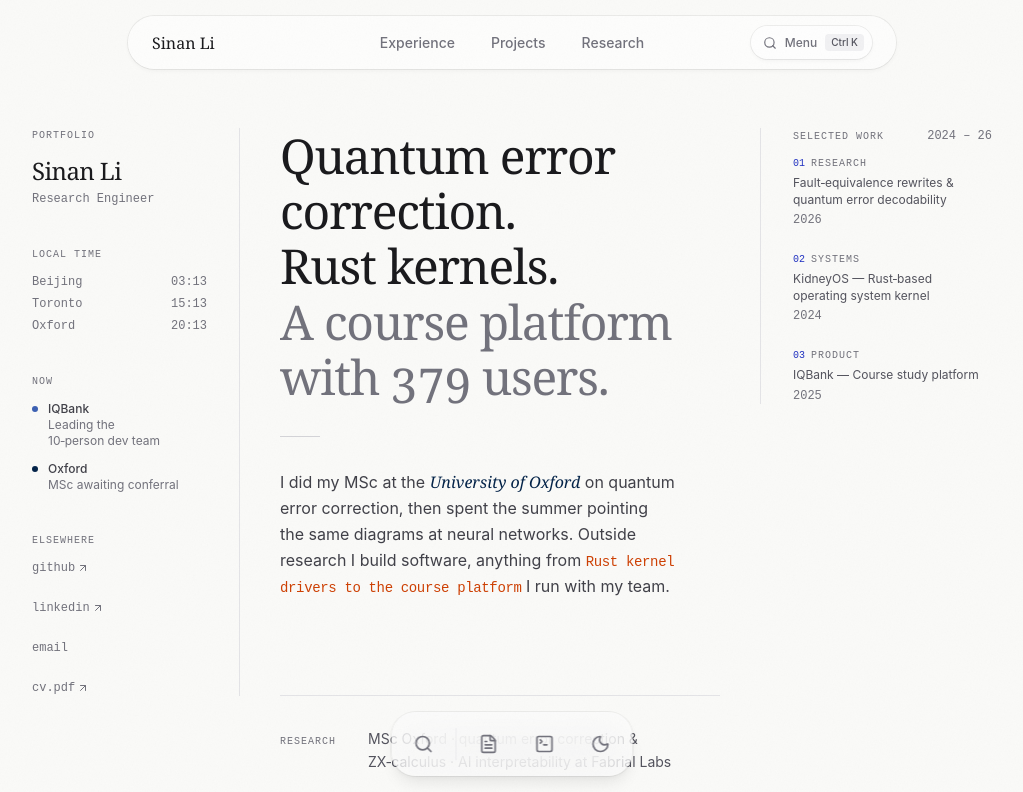
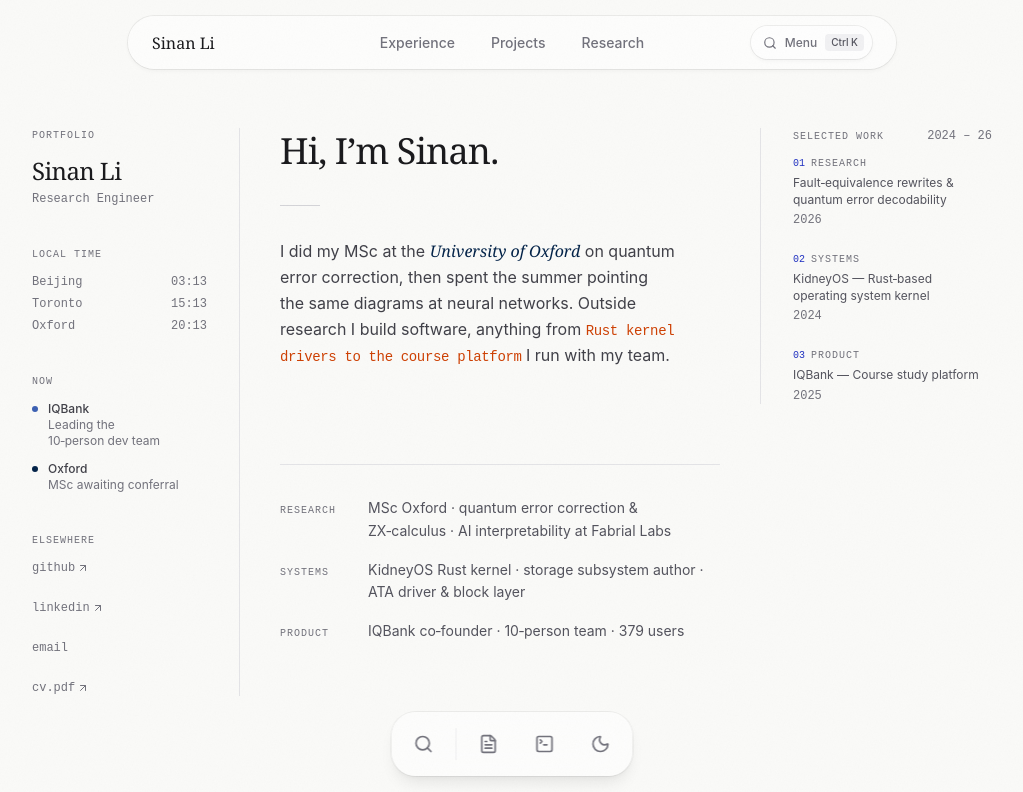
Before and after one commit to lance1416/portfolio, a React (Vite) app: page / in a window 1280 px wide. Shown: the top 792 px of the page, without its empty margins (128-1151 px from the left). Built offline with nearby package versions, Linux system fonts and the light colour scheme; a web font is replaced by a local one.

Commit message:
feat(home): swap the headline for a plain hello

```diff
--- a/src/pages/Home.tsx
+++ b/src/pages/Home.tsx
@@ -19,18 +19,6 @@ import { fadeUp } from '@/utils/variants';
 /** Inline `role-scope` colour, lightened in dark mode like every item colour. */
 const tint = (color: string | undefined) =>
   ({ '--role-base': color }) as CSSProperties;
-
-/**
- * The headline: what I work on, as plain facts. One visual line per RollLine
- * (so each rolls on its own); the last fact is set in grey like a coda.
- */
-const HERO_LINES = [
-  { text: 'Quantum error', muted: false },
-  { text: 'correction.', muted: false },
-  { text: 'Rust kernels.', muted: false },
-  { text: 'A course platform', muted: true },
-  { text: 'with 379 users.', muted: true },
-];
 
 const NBSP = String.fromCodePoint(0xa0);
 const NB_HYPHEN = String.fromCodePoint(0x2011);
@@ -220,14 +208,10 @@ export default function Home() {
       {/* ── CENTER: Hero ── */}
       <div className="order-1 lg:order-none lg:px-10">
         <motion.section variants={fadeUp} className="mb-24">
-          {/* Home's title: each line rolls in after a page turn, like every
-              other page's PageHeader title. */}
-          <h2 className="font-display text-4xl font-normal leading-[1.15] tracking-tight text-zinc-900 sm:text-5xl dark:text-zinc-50">
-            {HERO_LINES.map(({ text, muted }, i) => (
-              <RollLine key={text} delay={0.06 + i * 0.05}>
-                {muted ? <span className="text-zinc-500">{text}</span> : text}
-              </RollLine>
-            ))}
+          {/* Home's title: a plain hello; the paragraph says the rest. It
+              rolls in after a page turn like every PageHeader title. */}
+          <h2 className="font-display text-4xl font-normal leading-tight tracking-tight text-zinc-900 dark:text-zinc-50">
+            <RollLine>Hi, I’m Sinan.</RollLine>
           </h2>
 
           {/* Short rule — typographic pause between poem and prose */}
```
